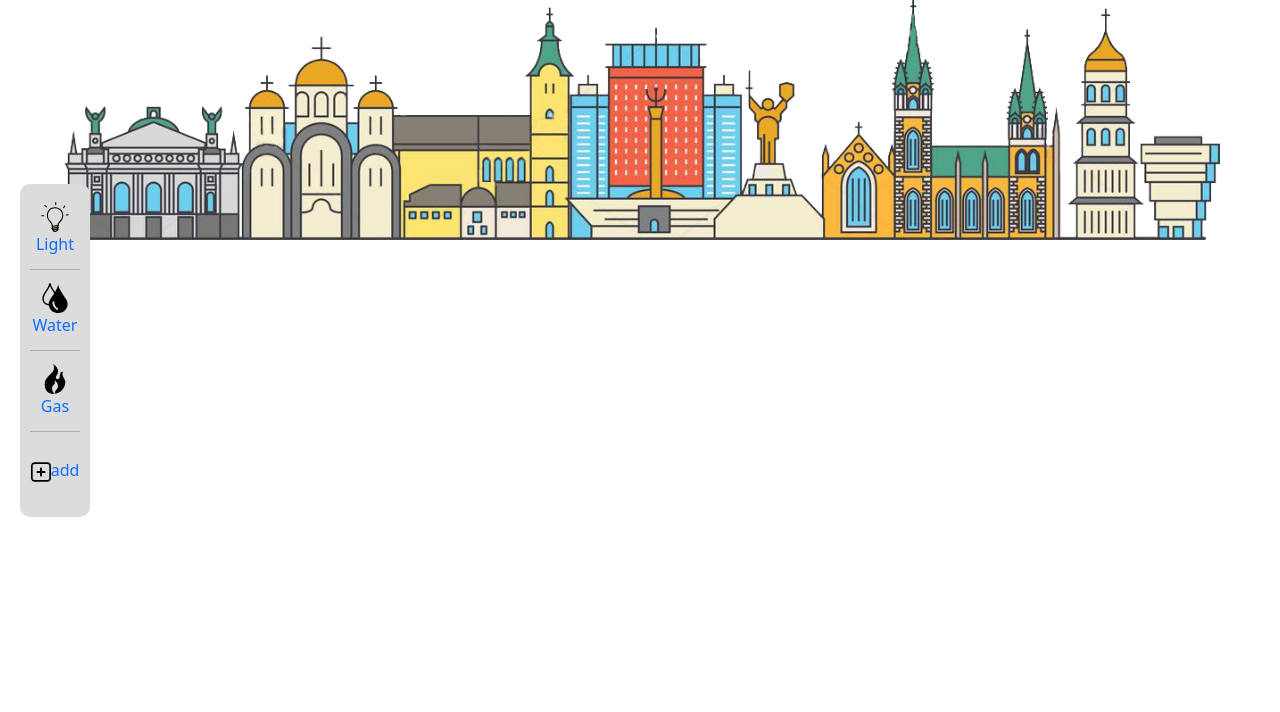
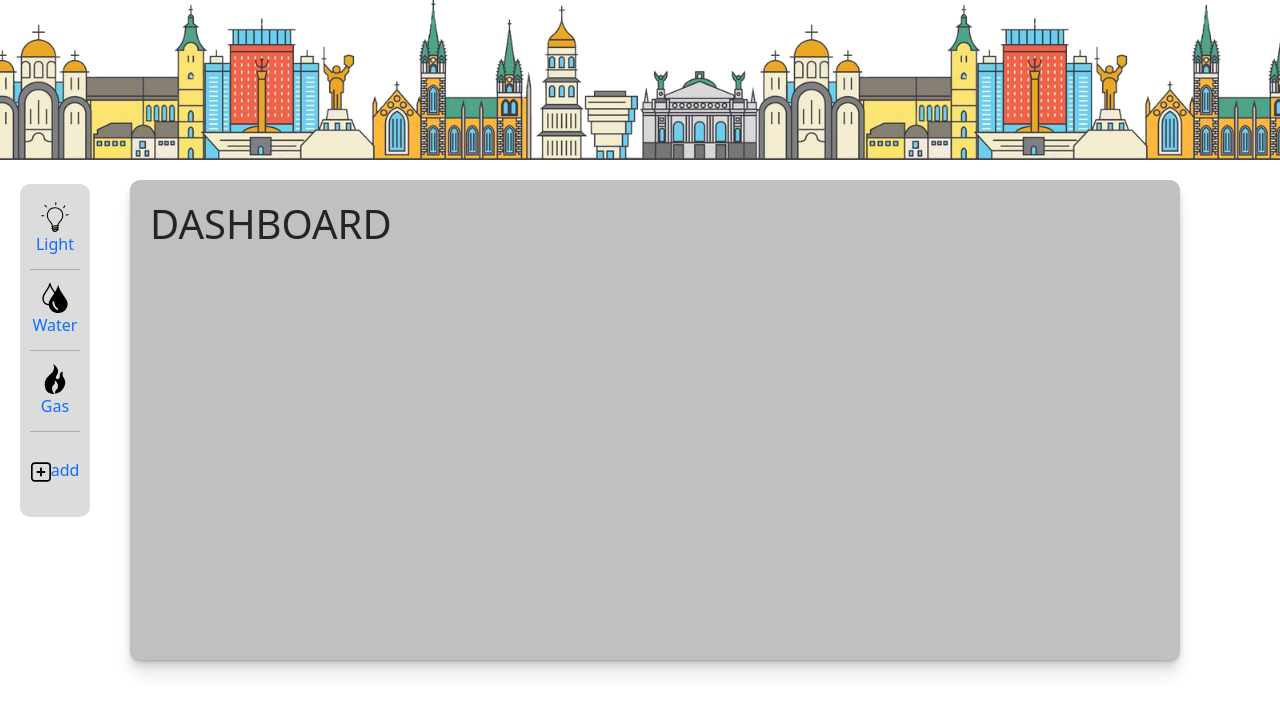
Before and after one commit to antony-kosenko/pobudova, a Django app: page / in a window 1280 px wide. Shown: the part 56-768 px from the top of the page. Run offline with Django 4.2, Linux system fonts and the light colour scheme.

Commit message:
base.html consctructed for reference

```diff
--- a/core/static/core/index.css
+++ b/core/static/core/index.css
@@ -1,3 +1,16 @@
-body {
-    background-color: fuchsia;
+.main-dashboard {
+    display: flex;
+    width: calc(100% - 230px);
+    height: 60vh;
+    margin: 20px 100px 0 130px;
+    padding: 20px;
+    background: silver;
+    border-radius: 10px;
+    box-shadow:
+      0 1px 1px hsl(0deg 0% 0% / 0.075),
+      0 2px 2px hsl(0deg 0% 0% / 0.075),
+      0 4px 4px hsl(0deg 0% 0% / 0.075),
+      0 8px 8px hsl(0deg 0% 0% / 0.075),
+      0 16px 16px hsl(0deg 0% 0% / 0.075)
+    ;
 }
--- /dev/null
+++ b/core/templates/core/index.html
@@ -0,0 +1,22 @@
+{% extends 'base.html' %}
+{% load static %}
+
+{# Head tags : JS, CSS #}
+{% block extra_head %}
+<link rel="stylesheet" href="{% static 'core/index.css' %}">
+{% endblock %}
+{# ---------------------- #}
+
+{# Title #}
+{% block title %}
+    Home
+{% endblock %}
+{# ---------------------- #}
+
+{# Dashboard content #}
+{% block conent %}
+<section class="main-dashboard">
+    <h1>DASHBOARD</h1>
+</section>
+{% endblock %}
+{# ---------------------- #}
--- a/core/urls.py
+++ b/core/urls.py
@@ -3,6 +3,6 @@ from .views import index_view
 
 
 urlpatterns = [
-    path('', index_view, name='home'),
+    path('', index_view, name='index'),
 
 ]
--- a/core/views.py
+++ b/core/views.py
@@ -4,4 +4,4 @@ from django.shortcuts import render
 # Create your views here.
 
 def index_view(request, *args, **kwargs):
-    return render(request, 'base.html', {})
+    return render(request, 'core/index.html', {})
--- a/pobudova/urls.py
+++ b/pobudova/urls.py
@@ -15,7 +15,6 @@ Including another URLconf
 """
 from django.contrib import admin
 from django.urls import path, include
-from core.views import index_view
 
 urlpatterns = [
     path('admin/', admin.site.urls),
--- a/static/css/base.css
+++ b/static/css/base.css
@@ -1,3 +1,4 @@
+/* Sidebar config */
 .sidebar-container {
     margin: 0;
     position: fixed;
@@ -36,6 +37,7 @@
     margin: 5px 0 5px 0;
 }
 
+/* Dropdown menu corrections */
 .user-dropdown {
     display: flex;
 
@@ -45,10 +47,11 @@
     margin-right: 20px;
 }
 
+/* Banner image */
 .main-banner {
+    display: block;
     max-width: 100vw;
-    height: 30vh;
-    display: block;
+    height: 160px;
     margin: auto;
     object-fit: cover;
     text-align: center;
--- a/templates/base.html
+++ b/templates/base.html
@@ -6,10 +6,13 @@
     <script src="https://cdn.jsdelivr.net/npm/bootstrap@5.3.0-alpha2/dist/js/bootstrap.bundle.min.js" integrity="sha384-qKXV1j0HvMUeCBQ+QVp7JcfGl760yU08IQ+GpUo5hlbpg51QRiuqHAJz8+BrxE/N" crossorigin="anonymous"></script>
     <link rel="stylesheet" href="{% static 'css/base.css' %}">
     <meta charset="UTF-8">
-    <title></title>
+    {% block extra_head %}{% endblock %}
+    <title>{% block title %}{% endblock %}</title>
 </head>
 <body>
+
 {# Top Navigation Bar #}
+
     <nav class="navbar navbar-expand-sm bg-body-tertiary">
         <div class="container-fluid">
             <a class="navbar-brand" href="#">Navbar</a>
@@ -49,9 +52,6 @@
         </div>
     </nav>
 
-
-    <img class="main-banner" src="{% static 'img/main.png' %}" alt="">
-
 {# Side navigation bar. Service options #}
 
     <nav class="sidebar-nav">
@@ -73,10 +73,12 @@
             </li>
         </ul>
     </nav>
+
+    {# Main banner #}
+    <img class="main-banner" src="{% static 'img/main.png' %}" alt="city-banner">
+
+    {# Content #}
+    {% block conent %}{% endblock %}
+
 </body>
-
-
-
-
-
 </html>
```
Also changed, not shown: core/templates/core/home.html (added), static/img/main.png. Lines whose indentation alone changed are shown as unchanged.
